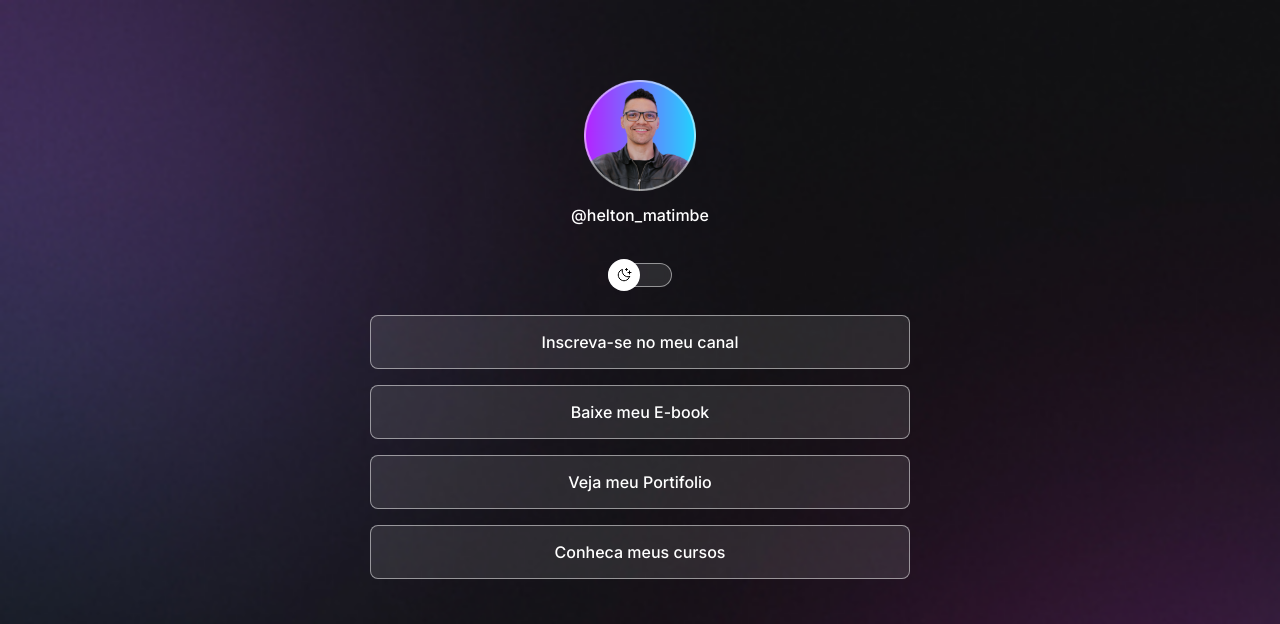
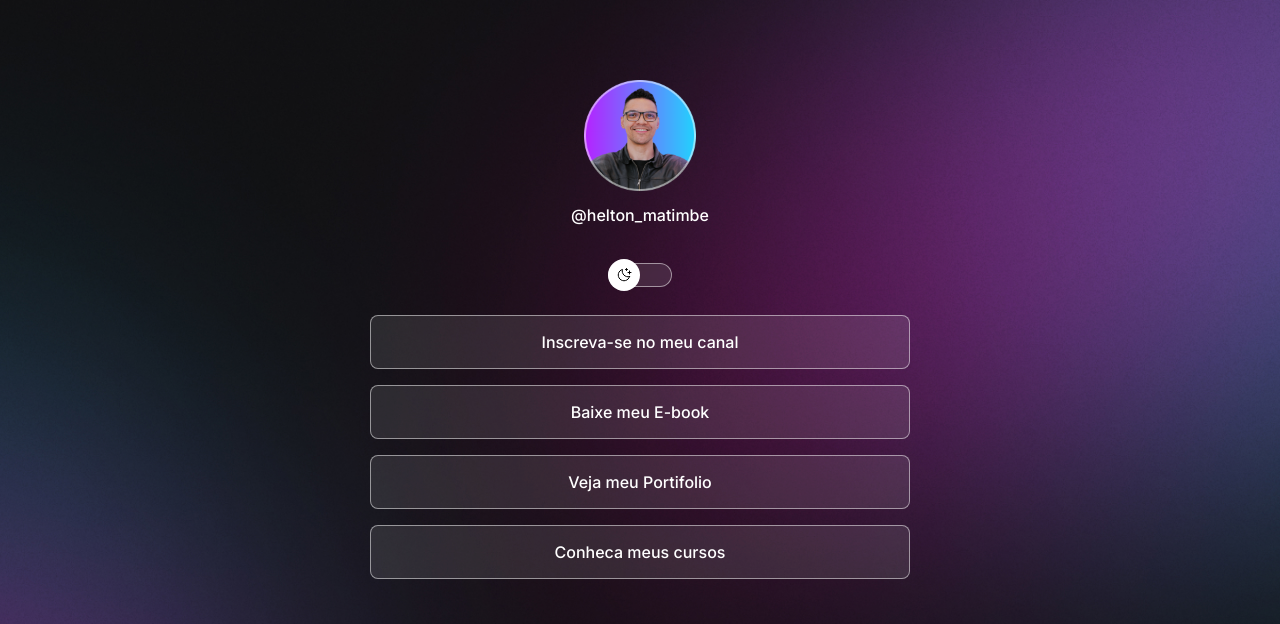
Before and after one commit to HulitosCode/Curso0, a plain HTML site: page index.html in a window 1280 px wide. Shown: the top 624 px of the page. Drawn offline with nearby package versions, Linux system fonts and the light colour scheme.

Commit message:
Mudando Background Ajustando as Media query

```diff
--- a/style.css
+++ b/style.css
@@ -25,10 +25,8 @@
 }
 
 body {
-  background-image: var(--bg-url);
-  background-repeat: no-repeat;
-  background-position: top center;
-  background-size: cover;
+  background: var(--bg-url) no-repeat top center/cover;
+  height: 100vh;
 }
 
 body * {
@@ -151,3 +149,16 @@ footer {
   font-size: 14px;
   padding: 24px 0;
 }
+
+
+/* Media Quereis*/
+
+@media (min-width: 700px) {
+  :root  {
+    --bg-url: url(./assets/bg-desktop.jpg);
+  }
+
+  .light {
+    --bg-url: url(./assets/bg-desktop-light.jpg);
+  }
+}
```
